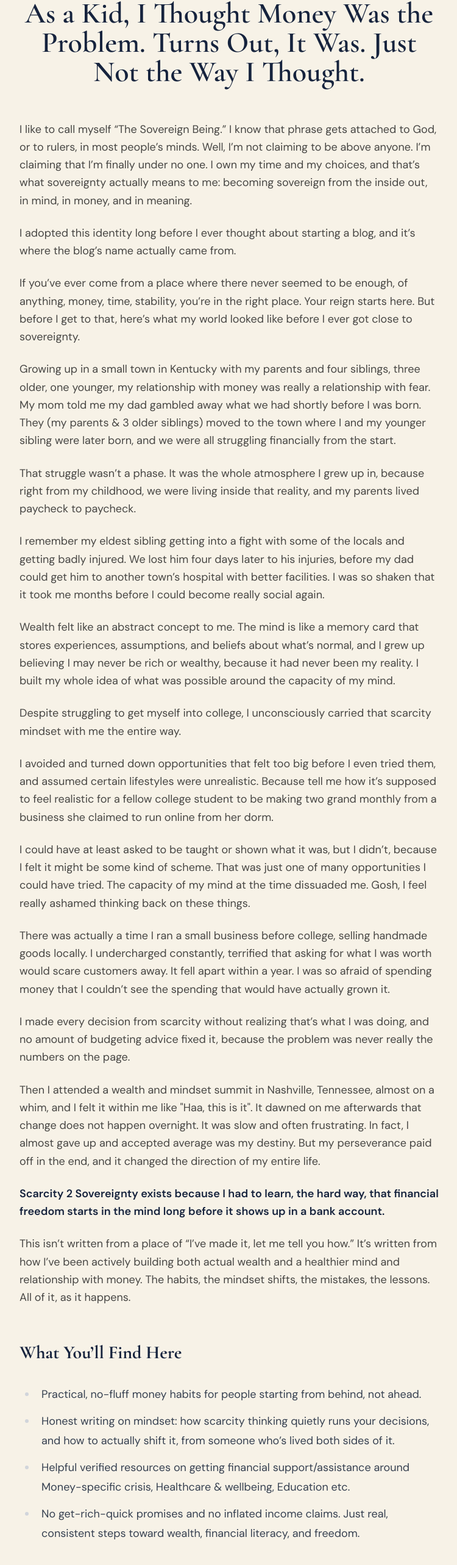
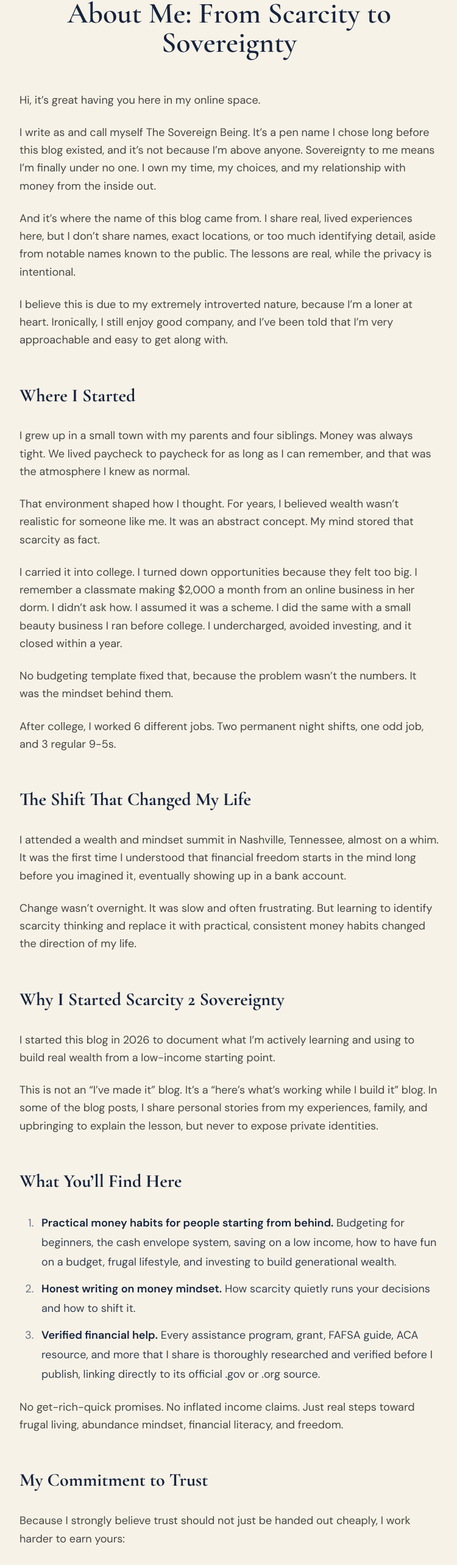
Before and after one commit to Ak-Lexzy1/Scarcity-to-Sovereignty-, a Next.js app: page /about in a window 1280 px wide. Shown: the part 180-2746 px from the top of the page at 61% size, without its empty margins (264-1014 px from the left). Built offline with nearby package versions, Linux system fonts and the light colour scheme.

Commit message:
Update AboutPage content and metadata description

```diff
--- a/src/app/about/page.tsx
+++ b/src/app/about/page.tsx
@@ -3,7 +3,7 @@ import NewsletterForm from "@/components/NewsletterForm";
 
 export const metadata: Metadata = {
   title: "About Me",
-  description: "The story behind Scarcity to Sovereignty — and why this blog exists.",
+  description: "The story behind Scarcity 2 Sovereignty — and why this blog exists.",
 };
 
 export default function AboutPage() {
@@ -11,160 +11,151 @@ export default function AboutPage() {
     <div className="mx-auto max-w-3xl px-6 py-20 md:px-10">
       <p className="text-center text-[11px] uppercase tracking-[0.25em] text-gold">About Me</p>
       <h1 className="mt-3 text-center font-serif text-3xl font-semibold leading-tight text-navy md:text-5xl">
-        As a Kid, I Thought Money Was the Problem. Turns Out, It Was. Just Not
-        the Way I Thought.
+        About Me: From Scarcity to Sovereignty
       </h1>
 
-      <div className="prose prose-lg mx-auto mt-14 max-w-none prose-headings:font-serif prose-headings:text-navy prose-p:leading-relaxed prose-p:text-ink/80 prose-strong:text-navy">
+      <div className="prose prose-lg mx-auto mt-14 max-w-none prose-headings:font-serif prose-headings:text-navy prose-p:leading-relaxed prose-p:text-ink/80 prose-a:text-red-600 prose-strong:text-navy">
+        <p>Hi, it&rsquo;s great having you here in my online space.</p>
+
         <p>
-          I like to call myself &ldquo;The Sovereign Being.&rdquo; I know
-          that phrase gets attached to God, or to rulers, in most
-          people&rsquo;s minds. Well, I&rsquo;m not claiming to be above
-          anyone. I&rsquo;m claiming that I&rsquo;m finally under no one. I
-          own my time and my choices, and that&rsquo;s what sovereignty
-          actually means to me: becoming sovereign from the inside out, in
-          mind, in money, and in meaning.
+          I write as and call myself The Sovereign Being. It&rsquo;s a pen
+          name I chose long before this blog existed, and it&rsquo;s not
+          because I&rsquo;m above anyone. Sovereignty to me means I&rsquo;m
+          finally under no one. I own my time, my choices, and my
+          relationship with money from the inside out.
         </p>
 
         <p>
-          I adopted this identity long before I ever thought about starting
-          a blog, and it&rsquo;s where the blog&rsquo;s name actually came
-          from.
+          And it&rsquo;s where the name of this blog came from. I share
+          real, lived experiences here, but I don&rsquo;t share names, exact
+          locations, or too much identifying detail, aside from notable names
+          known to the public. The lessons are real, while the privacy is
+          intentional.
+        </p>
+
+        <p>
+          I believe this is due to my extremely introverted nature, because
+          I&rsquo;m a loner at heart. Ironically, I still enjoy good company,
+          and I&rsquo;ve been told that I&rsquo;m very approachable and easy
+          to get along with.
+        </p>
+
+        <h2>Where I Started</h2>
+        <p>
+          I grew up in a small town with my parents and four siblings. Money
+          was always tight. We lived paycheck to paycheck for as long as I
+          can remember, and that was the atmosphere I knew as normal.
+        </p>
+
+        <p>
+          That environment shaped how I thought. For years, I believed
+          wealth wasn&rsquo;t realistic for someone like me. It was an
+          abstract concept. My mind stored that scarcity as fact.
+        </p>
+
+        <p>
+          I carried it into college. I turned down opportunities because
+          they felt too big. I remember a classmate making $2,000 a month
+          from an online business in her dorm. I didn&rsquo;t ask how. I
+          assumed it was a scheme. I did the same with a small beauty
+          business I ran before college. I undercharged, avoided investing,
+          and it closed within a year.
+        </p>
+
+        <p>
+          No budgeting template fixed that, because the problem wasn&rsquo;t
+          the numbers. It was the mindset behind them.
+        </p>
+
+        <p>
+          After college, I worked 6 different jobs. Two permanent night
+          shifts, one odd job, and 3 regular 9-5s.
+        </p>
+
+        <h2>The Shift That Changed My Life</h2>
+        <p>
+          I attended a wealth and mindset summit in Nashville, Tennessee,
+          almost on a whim. It was the first time I understood that
+          financial freedom starts in the mind long before you imagined it,
+          eventually showing up in a bank account.
+        </p>
+
+        <p>
+          Change wasn&rsquo;t overnight. It was slow and often frustrating.
+          But learning to identify scarcity thinking and replace it with
+          practical, consistent money habits changed the direction of my
+          life.
+        </p>
+
+        <h2>Why I Started Scarcity 2 Sovereignty</h2>
+        <p>
+          I started this blog in 2026 to document what I&rsquo;m actively
+          learning and using to build real wealth from a low-income starting
+          point.
+        </p>
+
+        <p>
+          This is not an &ldquo;I&rsquo;ve made it&rdquo; blog. It&rsquo;s a
+          &ldquo;here&rsquo;s what&rsquo;s working while I build it&rdquo;
+          blog. In some of the blog posts, I share personal stories from my
+          experiences, family, and upbringing to explain the lesson, but
+          never to expose private identities.
+        </p>
+
+        <h2>What You&rsquo;ll Find Here</h2>
+        <ol>
+          <li>
+            <strong>Practical money habits for people starting from
+            behind.</strong> Budgeting for beginners, the cash envelope
+            system, saving on a low income, how to have fun on a budget,
+            frugal lifestyle, and investing to build generational wealth.
+          </li>
+          <li>
+            <strong>Honest writing on money mindset.</strong> How scarcity
+            quietly runs your decisions and how to shift it.
+          </li>
+          <li>
+            <strong>Verified financial help.</strong> Every assistance
+            program, grant, FAFSA guide, ACA resource, and more that I share
+            is thoroughly researched and verified before I publish, linking
+            directly to its official .gov or .org source.
+          </li>
+        </ol>
+
+        <p>
+          No get-rich-quick promises. No inflated income claims. Just real
+          steps toward frugal living, abundance mindset, financial literacy,
+          and freedom.
+        </p>
+
+        <h2>My Commitment to Trust</h2>
+        <p>
+          Because I strongly believe trust should not just be handed out
+          cheaply, I work harder to earn yours:
+        </p>
+        <ul>
+          <li>I share methods I am actively using, with real examples.</li>
+          <li>I link every resource to its official source.</li>
+          <li>I update posts when deadlines, costs, or rules change.</li>
+        </ul>
+
+        <h2>A Quick Honesty Note</h2>
+        <p>
+          I am not a licensed financial advisor, and nothing on this site is
+          formal financial advice. Everything I write and share comes from
+          personal experience, ongoing research, and continuous learning.
+          Always do your own due diligence before making financial
+          decisions.
         </p>
 
         <p>
           If you&rsquo;ve ever come from a place where there never seemed to
-          be enough, of anything, money, time, stability, you&rsquo;re in
-          the right place. Your reign starts here. But before I get to that,
-          here&rsquo;s what my world looked like before I ever got close to
-          sovereignty.
+          be enough, money, time, or stability, you&rsquo;re in the right
+          place.
         </p>
 
         <p>
-          Growing up in a small town in Kentucky with my parents and four
-          siblings, three older, one younger, my relationship with money was
-          really a relationship with fear. My mom told me my dad gambled away
-          what we had shortly before I was born. They (my parents & 3 older siblings) moved to the town where I
-          and my younger sibling were later born, and we were all struggling financially
-          from the start.
-        </p>
-
-        <p>
-          That struggle wasn&rsquo;t a phase. It was the whole atmosphere I
-          grew up in, because right from my childhood, we were living inside
-          that reality, and my parents lived paycheck to paycheck.
-        </p>
-
-        <p>
-          I remember my eldest sibling getting into a fight with some of the
-          locals and getting badly injured. We lost him four days later to
-          his injuries, before my dad could get him to another town&rsquo;s
-          hospital with better facilities. I was so shaken that it took me
-          months before I could become really social again.
-        </p>
-
-        <p>
-          Wealth felt like an abstract concept to me. The mind is like a
-          memory card that stores experiences, assumptions, and beliefs about
-          what&rsquo;s normal, and I grew up believing I may never be rich or
-          wealthy, because it had never been my reality. I built my whole
-          idea of what was possible around the capacity of my mind.
-        </p>
-
-        <p>
-          Despite struggling to get myself into college, I unconsciously
-          carried that scarcity mindset with me the entire way.
-        </p>
-
-        <p>
-          I avoided and turned down opportunities that felt too big before I
-          even tried them, and assumed certain lifestyles were unrealistic.
-          Because tell me how it&rsquo;s supposed to feel realistic for a
-          fellow college student to be making two grand monthly from a
-          business she claimed to run online from her dorm.
-        </p>
-
-        <p>
-          I could have at least asked to be taught or shown what it was, but
-          I didn&rsquo;t, because I felt it might be some kind of scheme.
-          That was just one of many opportunities I could have tried. The
-          capacity of my mind at the time dissuaded me. Gosh, I feel really
-          ashamed thinking back on these things.
-        </p>
-
-        <p>
-          There was actually a time I ran a small business before college,
-          selling handmade goods locally. I undercharged constantly,
-          terrified that asking for what I was worth would scare customers
-          away. It fell apart within a year. I was so afraid of spending
-          money that I couldn&rsquo;t see the spending that would have
-          actually grown it.
-        </p>
-
-        <p>
-          I made every decision from scarcity without realizing that&rsquo;s
-          what I was doing, and no amount of budgeting advice fixed it,
-          because the problem was never really the numbers on the page.
-        </p>
-
-        <p>
-          Then I attended a wealth and mindset summit in Nashville,
-          Tennessee, almost on a whim, and I felt it within me like "Haa, this is it". It dawned on me afterwards that change does not happen overnight.
-          It was slow and often frustrating. In fact, I almost gave up and accepted average was my destiny. But my perseverance paid off in the end, and
-          it changed the direction of my entire life.
-        </p>
-
-        <p>
-          <strong>
-            Scarcity 2 Sovereignty exists because I had to learn, the hard
-            way, that financial freedom starts in the mind long before it
-            shows up in a bank account.
-          </strong>
-        </p>
-
-        <p>
-          This isn&rsquo;t written from a place of &ldquo;I&rsquo;ve made it,
-          let me tell you how.&rdquo; It&rsquo;s written from how I&rsquo;ve
-          been actively building both actual wealth and a healthier mind and
-          relationship with money. The habits, the mindset shifts, the
-          mistakes, the lessons. All of it, as it happens.
-        </p>
-
-        <h2>What You&rsquo;ll Find Here</h2>
-        <ul>
-          <li>
-            Practical, no-fluff money habits for people starting from
-            behind, not ahead.
-          </li>
-          <li>
-            Honest writing on mindset: how scarcity thinking quietly runs
-            your decisions, and how to actually shift it, from someone
-            who&rsquo;s lived both sides of it.
-          </li>
-          <li>
-            Helpful verified resources on getting financial support/assistance around
-            Money-specific crisis, Healthcare & wellbeing, Education etc.
-          </li>
-          <li>
-            No get-rich-quick promises and no inflated income claims. Just
-            real, consistent steps toward wealth, financial literacy, and
-            freedom.
-          </li>
-        </ul>
-
-        <h2>A Quick Honesty Note</h2>
-        <p>
-          I&rsquo;m not a licensed financial advisor, and nothing here is
-          formal financial advice. Everything on this blog comes from real
-          experience, ongoing research, and continuous learning, shared
-          openly as I go. Always do your own due diligence before making
-          financial decisions.
-        </p>
-
-        <p>
-          If any part of this sounds like where you are right now,
-          you&rsquo;re welcome here.
-          Also, you can join my mailing list by subscribing to the Newsletter where I share exclusive content and insights reserved for my inner circle.
+          <strong>Your reign starts here.</strong>
         </p>
       </div>
 
@@ -173,4 +164,4 @@ export default function AboutPage() {
       </div>
     </div>
   );
-}
+          }
```
